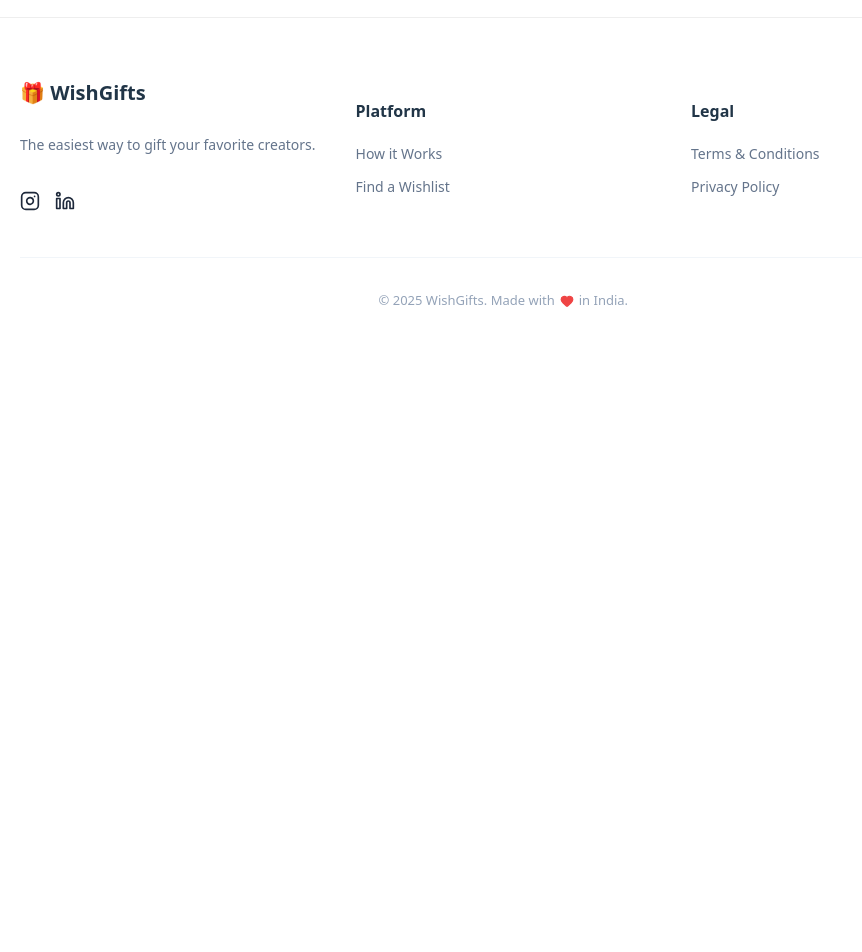
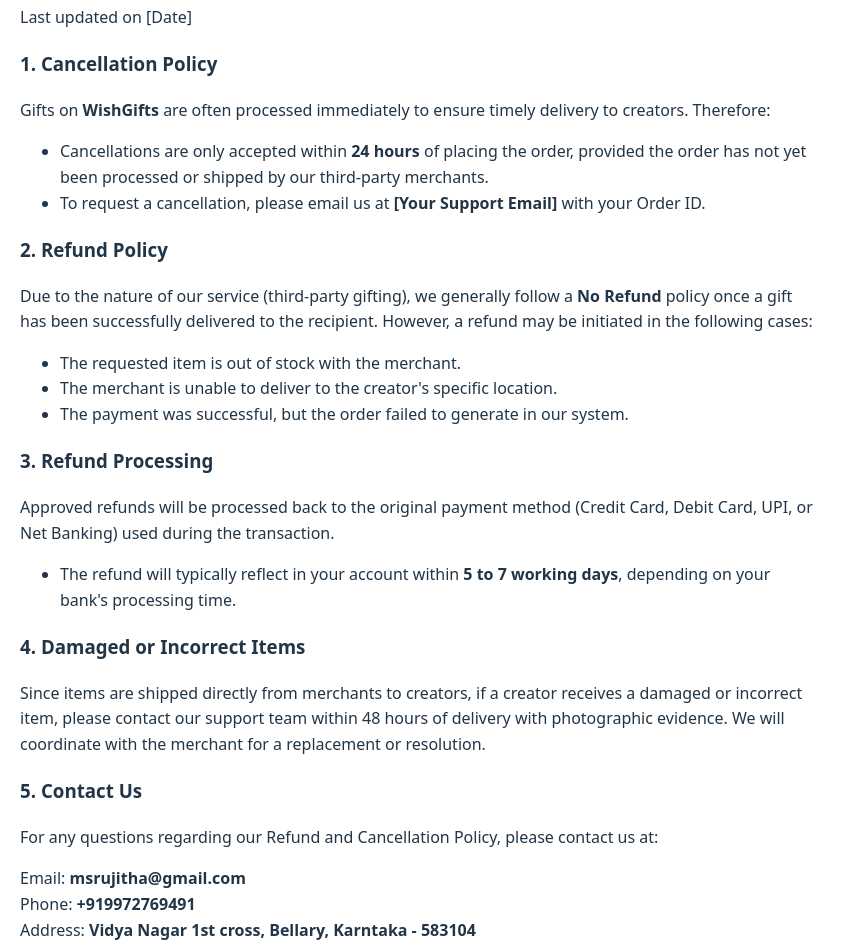
Before and after one commit to srujitha-wishpeti/wishpeti-staging, a React (Vite) app: page /refund in a window 1280 px wide. Shown: the part 300-1252 px from the top of the page, without its empty margins (0-862 px from the left). Before the commit the page ends 880 px from the top, so only its background shows below. Built offline with nearby package versions, Linux system fonts and the light colour scheme.

Commit message:
policy pages update

```diff
--- a/src/app/App.jsx
+++ b/src/app/App.jsx
@@ -2,6 +2,7 @@
 import { AuthProvider } from '../auth/AuthProvider'
 import Navbar from '../components/layout/NavBar'
 import Footer from '../components/layout/Footer'
+
 
 export default function App() {
   return (
--- a/src/app/routes.jsx
+++ b/src/app/routes.jsx
@@ -10,6 +10,7 @@
 import { useAuth } from '../auth/AuthProvider';
 import CheckProfileCompletion from '../auth/CheckProfileCompletion';
 import Onboarding from '../pages/OnBoarding';
+import PolicyPage from '../pages/PolicyPage'; // Adjust path
 
 export default function AppRoutes() {
   const { session, loading } = useAuth();
@@ -46,6 +47,127 @@
 
       {/* Redirect /wishlist to dashboard if logged in, otherwise landing */}
       <Route path="/wishlist" element={<Navigate to={session ? "/dashboard" : "/"} />} />
+      <Route
+        path="/terms"
+        element={<PolicyPage title="Terms & Conditions" content={`<div class="policy-text">
+    <p>Last updated on <strong>December 20, 2025</strong></p>
+    <p>Welcome to <strong>WishGifts</strong>. By using our website and services, you agree to comply with and be bound by the following terms and conditions.</p>
+
+    <h3>1. Service Overview</h3>
+    <p><strong>WishGifts</strong> provides a platform that allows users ("Fans") to purchase gifts for third-party individuals ("Creators"). We act as a facilitator between the Fan and third-party merchants who fulfill and ship the items.</p>
+
+    <h3>2. Payments and Fees</h3>
+    <ul>
+        <li>All payments are processed securely through <strong>Razorpay</strong>.</li>
+        <li>Users agree to pay the total amount shown at checkout, which includes the item subtotal and a <strong>8% Platform Service Fee</strong>.</li>
+        <li>By completing a transaction, you authorize us to charge your selected payment method for the total amount.</li>
+    </ul>
+
+    <h3>3. Order Fulfillment</h3>
+    <ul>
+        <li>Items are shipped directly from third-party merchants to the recipient.</li>
+        <li>We are not responsible for delays caused by the merchant or shipping carriers.</li>
+        <li>Delivery timelines are typically <strong>7-10 working days</strong>, depending on the merchant's location and stock availability.</li>
+    </ul>
+
+    <h3>4. User Responsibilities</h3>
+    <p>You agree to provide accurate and current information during the checkout process, including your name and email address. You are responsible for ensuring that the gift selected is appropriate for the recipient.</p>
+
+    <h3>5. Limitation of Liability</h3>
+    <p><strong>WishGifts</strong> shall not be liable for any indirect, incidental, or consequential damages arising out of the use of our service or the purchase of any gifts. Our total liability is limited to the amount paid for the specific transaction in question.</p>
+
+    <h3>6. Governing Law</h3>
+    <p>These terms are governed by the laws of India. Any disputes arising out of or in connection with these terms shall be subject to the exclusive jurisdiction of the courts in <strong>[Your City, State]</strong>.</p>
+
+    <h3>7. Contact Information</h3>
+    <p>If you have any questions about these Terms, please contact us at:</p>
+    <p>Email: <strong>msrujitha@gmail.com</strong><br>
+    Phone: <strong>+919972769491</strong><br>
+    Address: <strong>Vidya Nagar 1st cross, Bellary, Karntaka - 583104</strong></p>
+</div>`} />}
+      />
+      <Route
+        path="/privacy"
+        element={<PolicyPage title="Privacy Policy" content={`<div class="policy-text">
+    <p>Last updated on <strong>December 20, 2025</strong></p>
+
+    <h3>1. Information We Collect</h3>
+    <p>At <strong>WishGifts</strong>, we collect information to provide a better gifting experience. This includes:</p>
+    <ul>
+        <li><strong>Personal Information:</strong> Name, email address, and contact details provided during checkout.</li>
+        <li><strong>Transaction Data:</strong> Details of the gifts purchased, though we do not store your full card details (these are handled securely by Razorpay).</li>
+        <li><strong>Recipient Data:</strong> The creator's name or username to whom the gift is being sent.</li>
+    </ul>
+
+    <h3>2. How We Use Your Information</h3>
+    <p>We use the collected data to:</p>
+    <ul>
+        <li>Process and fulfill your gift orders.</li>
+        <li>Communicate with third-party merchants to arrange delivery to the creator.</li>
+        <li>Send order confirmations and updates via email.</li>
+        <li>Comply with legal and regulatory requirements from our payment partners.</li>
+    </ul>
+
+    <h3>3. Data Sharing and Disclosure</h3>
+    <p>We do not sell your data. We only share information with:</p>
+    <ul>
+        <li><strong>Third-Party Merchants:</strong> Necessary details (like the item and recipient address) to fulfill the gift.</li>
+        <li><strong>Payment Processors:</strong> We use <strong>Razorpay</strong> for secure transactions. Your data is handled according to <a href="https://razorpay.com/privacy/" target="_blank">Razorpay’s Privacy Policy</a>.</li>
+    </ul>
+
+    <h3>4. Data Security</h3>
+    <p>We implement industry-standard security measures to protect your personal information. However, please note that no method of transmission over the internet is 100% secure.</p>
+
+    <h3>5. Your Rights</h3>
+    <p>You have the right to access, correct, or delete your personal information. If you wish to exercise these rights, please contact us at <strong>[Your Support Email]</strong>.</p>
+
+    <h3>6. Contact Us</h3>
+    <p>For any questions regarding this Privacy Policy, you can reach us at:</p>
+    <p>Email: <strong>msrujitha@gmail.com</strong><br>
+    Phone: <strong>+919972769491</strong><br>
+    Address: <strong>Vidya Nagar 1st cross, Bellary, Karntaka - 583104</strong></p>
+</div>`} />}
+      />
+      <Route
+        path="/refund"
+        element={<PolicyPage title="Refund & Cancellation Policy" content={`<div class="policy-text">
+    <p>Last updated on [Date]</p>
+
+    <h3>1. Cancellation Policy</h3>
+    <p>Gifts on <strong>WishGifts</strong> are often processed immediately to ensure timely delivery to creators. Therefore:</p>
+    <ul>
+        <li>Cancellations are only accepted within <strong>24 hours</strong> of placing the order, provided the order has not yet been processed or shipped by our third-party merchants.</li>
+        <li>To request a cancellation, please email us at <strong>[Your Support Email]</strong> with your Order ID.</li>
+    </ul>
+
+    <h3>2. Refund Policy</h3>
+    <p>Due to the nature of our service (third-party gifting), we generally follow a <strong>No Refund</strong> policy once a gift has been successfully delivered to the recipient. However, a refund may be initiated in the following cases:</p>
+    <ul>
+        <li>The requested item is out of stock with the merchant.</li>
+        <li>The merchant is unable to deliver to the creator's specific location.</li>
+        <li>The payment was successful, but the order failed to generate in our system.</li>
+    </ul>
+
+    <h3>3. Refund Processing</h3>
+    <p>Approved refunds will be processed back to the original payment method (Credit Card, Debit Card, UPI, or Net Banking) used during the transaction.</p>
+    <ul>
+        <li>The refund will typically reflect in your account within <strong>5 to 7 working days</strong>, depending on your bank's processing time.</li>
+    </ul>
+
+    <h3>4. Damaged or Incorrect Items</h3>
+    <p>Since items are shipped directly from merchants to creators, if a creator receives a damaged or incorrect item, please contact our support team within 48 hours of delivery with photographic evidence. We will coordinate with the merchant for a replacement or resolution.</p>
+
+    <h3>5. Contact Us</h3>
+    <p>For any questions regarding our Refund and Cancellation Policy, please contact us at:</p>
+    <p>Email: <strong>msrujitha@gmail.com</strong><br>
+    Phone: <strong>+919972769491</strong><br>
+    Address: <strong>Vidya Nagar 1st cross, Bellary, Karntaka - 583104</strong></p>
+</div>`} />}
+      />
+      <Route
+        path="/contact"
+        element={<PolicyPage title="Contact Us" content="<p>Email: msrujitha@gmail.com</p><p>Phone: +919972769491</p>" />}
+      />
     </Routes>
   );
 }
--- a/src/components/layout/Footer.jsx
+++ b/src/components/layout/Footer.jsx
@@ -1,50 +1,42 @@
 import React from 'react';
 import { Link } from 'react-router-dom';
 import { Instagram, Linkedin, Heart } from 'lucide-react';
-
+import '../../pages/CartPage.css'
 export default function Footer() {
   const currentYear = new Date().getFullYear();
 
   return (
-    <footer style={styles.footer}>
-      <div style={styles.container}>
+    <footer className="cart-footer">
+      <div className="footer-container">
         {/* Brand Section */}
-        <div style={styles.section}>
-          <h3 style={styles.logo}>🎁 WishGifts</h3>
-          <p style={styles.tagline}>The easiest way to gift your favorite creators.</p>
-          <div style={styles.socialLinks}>
-            <a href="https://instagram.com/yourhandle" target="_blank" rel="noreferrer" style={styles.socialIcon}>
-              <Instagram size={20} />
-            </a>
-            <a href="https://linkedin.com/company/yourcompany" target="_blank" rel="noreferrer" style={styles.socialIcon}>
-              <Linkedin size={20} />
-            </a>
+        <div className="footer-brand">
+          <h3 className="footer-logo">🎁 WishGifts</h3>
+          <p className="footer-tagline">The easiest way to gift your favorite creators.</p>
+          <div className="social-links">
+            <a href="https://instagram.com" target="_blank" rel="noreferrer"><Instagram size={18} /></a>
+            <a href="https://linkedin.com" target="_blank" rel="noreferrer"><Linkedin size={18} /></a>
           </div>
         </div>
 
-        {/* Links Section */}
-        <div style={styles.linkGroup}>
-          <h4 style={styles.heading}>Platform</h4>
-          <Link to="/how-it-works" style={styles.link}>How it Works</Link>
-          <Link to="/search" style={styles.link}>Find a Wishlist</Link>
+        {/* Legal Links (Vital for Razorpay) */}
+        <nav className="policy-links">
+          <Link to="/terms">Terms & Conditions</Link>
+          <Link to="/privacy">Privacy Policy</Link>
+          <Link to="/refund">Refund Policy</Link>
+          <Link to="/contact">Contact Us</Link>
+        </nav>
+
+        {/* Bottom Copyright */}
+        <div className="footer-bottom">
+          <p>© {currentYear} WishGifts - Secure Payments by Razorpay</p>
+          <p className="made-with">
+            Made with <Heart size={12} fill="#ef4444" color="#ef4444" /> in India
+          </p>
         </div>
-
-        <div style={styles.linkGroup}>
-          <h4 style={styles.heading}>Legal</h4>
-          <Link to="/terms" style={styles.link}>Terms & Conditions</Link>
-          <Link to="/privacy" style={styles.link}>Privacy Policy</Link>
-        </div>
-      </div>
-
-      <div style={styles.bottomBar}>
-        <p style={styles.copyright}>
-          © {currentYear} WishGifts. Made with <Heart size={14} fill="#ef4444" color="#ef4444" /> in India.
-        </p>
       </div>
     </footer>
   );
 }
-
 const styles = {
   footer: {
     backgroundColor: '#ffffff',
--- a/src/pages/CartPage.jsx
+++ b/src/pages/CartPage.jsx
@@ -157,11 +157,12 @@
       </div>
       <footer className="cart-footer">
         <div className="policy-links">
-            <a href="/terms">Terms</a>
-            <a href="/privacy">Privacy</a>
-            <a href="/refunds">Refund Policy</a>
+            <Link to="/terms">Terms & Conditions</Link>
+            <Link to="/privacy">Privacy Policy</Link>
+            <Link to="/refund">Refund Policy</Link>
+            <Link to="/contact">Contact Us</Link> {/* Razorpay also requires a Contact Us link */}
         </div>
-        <p>© 2025 WishGifts - All payments secured by Razorpay</p>
+        <p>© 2025 YourBrand - Secure Payments by Razorpay</p>
       </footer>
     </div>
   );
--- /dev/null
+++ b/src/pages/PolicyPage.jsx
@@ -0,0 +1,10 @@
+import React from 'react';
+
+export default function PolicyPage({ title, content }) {
+  return (
+    <div style={{ padding: '100px 20px', maxWidth: '800px', margin: '0 auto', lineHeight: '1.6' }}>
+      <h1>{title}</h1>
+      <div dangerouslySetInnerHTML={{ __html: content }} />
+    </div>
+  );
+}
```
